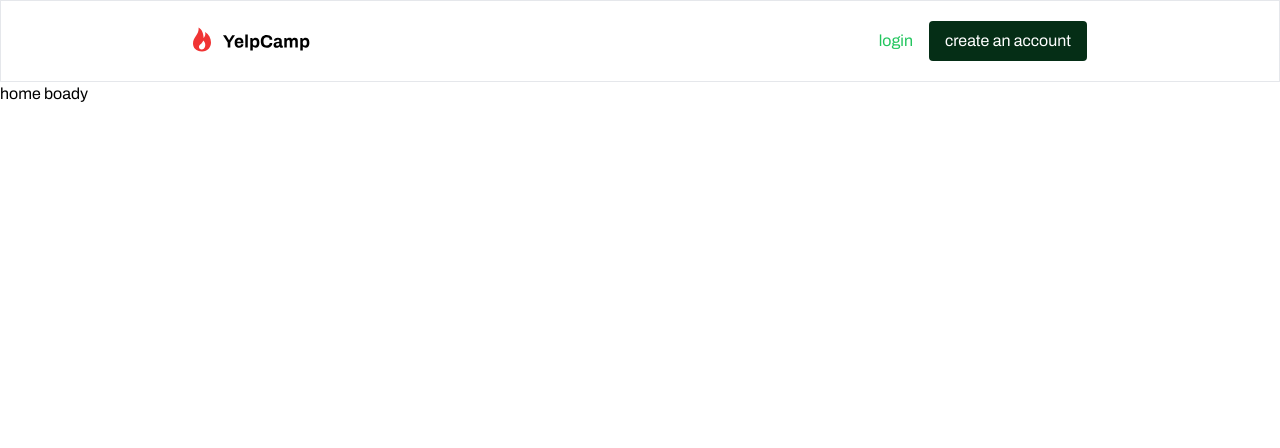
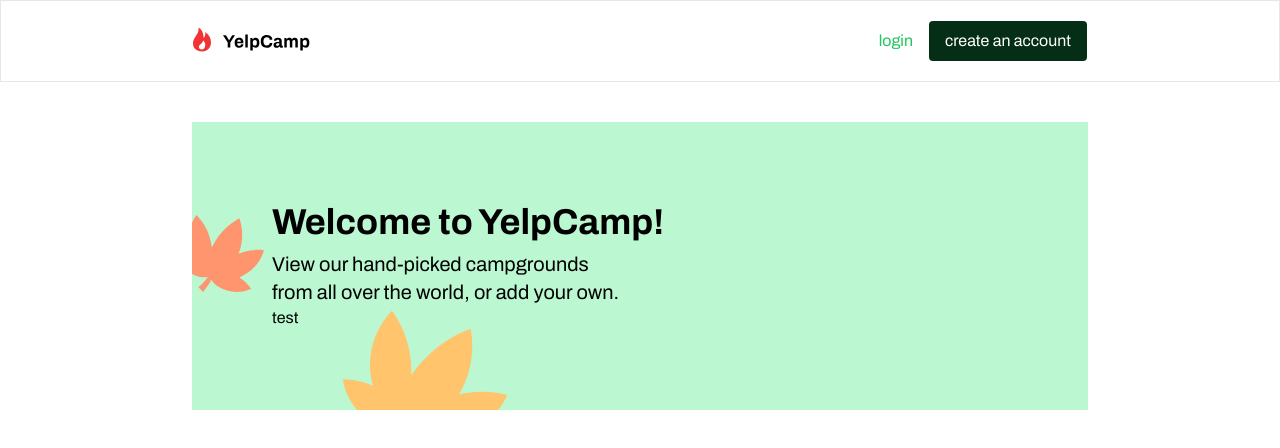
Before and after one commit to Mustafa777Xo/YelpCamp, a React (Vite) app: page /home in a window 1280 px wide. Shown: the top 448 px of the page. Built offline with nearby package versions, Linux system fonts and the light colour scheme.

Commit message:
refactor : ui and init hero section

```diff
--- /dev/null
+++ b/src/components/specific/home_page/HeroSection.tsx
@@ -0,0 +1,27 @@
+import heroBackground from "@/assets/images/hero_bg.svg";
+const HeroSection = () => {
+  return (
+    <div className="container-lg mt-10 px-5 lg:px-48">
+      <div
+        className="p-5 lg:p-20 "
+        style={{
+          backgroundImage: `url(${heroBackground})`,
+        }}
+      >
+        <div className="flex flex-col xl:w-2/3 text-balance">
+          <p className="text-2xl lg:text-4xl font-bold mb-2">
+            Welcome to YelpCamp!
+          </p>
+          <p className="text-sm pr-20 xl:text-xl text-black ">
+            View our hand-picked campgrounds from all over the world, or add
+            your own.
+          </p>
+        </div>
+
+        <h1>test</h1>
+      </div>
+    </div>
+  );
+};
+
+export default HeroSection;
--- a/src/components/specific/landing_page/CaptionSection.tsx
+++ b/src/components/specific/landing_page/CaptionSection.tsx
@@ -11,18 +11,18 @@ const features = [
 ];
 const CaptionSection = () => {
   return (
-    <div className="px-12 lg:h-screen lg:pt-5 lg:px-24">
-      <img src={Logo} alt="" className="lg:mb-60 mb-8 mt-2" />
-      <h1 className="text-4xl lg:text-6xl font-bold mb-4">
+    <div className="px-12 xl:h-screen xl:pt-5 xl:px-24 w-screen">
+      <img src={Logo} alt="" className="xl:mb-60 mb-3 mt-1" />
+      <h1 className="text-2xl xl:text-6xl font-bold mb-2">
         Explore the best camps on Earth.
       </h1>
-      <p className="text-sm md:text-md lg:text-xl mb-6 text-gray-500">
+      <p className="text-sm md:text-md xl:text-xl mb-6 text-gray-500">
         YelpCamp is a curated list of the best camping spots on Earth.
         Unfiltered and unbiased reviews.
       </p>
       <ul className="mb-6">
         {features.map((feature) => (
-          <li className="flex items-center mb-2 text-gray-500">
+          <li className="flex items-center mb-1 text-gray-500">
             {<CampFeature featureText={feature} />}
           </li>
         ))}
--- a/src/layouts/SpiltScreenLayout.tsx
+++ b/src/layouts/SpiltScreenLayout.tsx
@@ -14,25 +14,24 @@ const SplitScreenLayout: React.FC<SplitScreenLayoutProps> = ({
   rightBgImageMobile,
 }) => {
   return (
-    <div className="flex flex-col-reverse lg:flex-row h-screen">
-      <div className="w-full h-3/4 lg:w-3/5 lg:h-screen flex items-center justify-center bg-gray-100">
+    <div className="flex flex-col-reverse xl:flex-row h-screen">
+      <div className="w-full h-3/4 xl:w-3/5 xl:h-screen flex items-center justify-center bg-gray-100">
         {leftChild}
       </div>
 
       {/* Mobile background image - Hidden on large screens */}
       <div
-        className="w-full h-1/2 lg:hidden flex items-center justify-center bg-cover bg-center"
+        className="w-full h-1/2 xl:hidden flex items-center justify-center bg-cover bg-center"
         style={{
           backgroundImage: `url(${rightBgImageMobile})`,
         }}
       >
-        <div className="flex flex-col">
-            {rightChild}</div>
+        <div className="flex flex-col">{rightChild}</div>
       </div>
 
       {/* Desktop background image - Visible only on large screens */}
       <div
-        className="hidden lg:flex w-1/2 items-center justify-center bg-cover bg-center"
+        className="hidden xl:flex w-1/2 items-center justify-center bg-cover bg-center"
         style={{
           backgroundImage: `url(${rightBgImageDesktop})`,
         }}
--- a/src/pages/HomePage.tsx
+++ b/src/pages/HomePage.tsx
@@ -1,8 +1,10 @@
+import HeroSection from "@/components/specific/home_page/HeroSection";
+
 const HomePage = () => {
   return (
-    <div>
-        <h2>home boady</h2>
-    </div>
+    <>
+      <HeroSection />
+    </>
   );
 };
 
```
